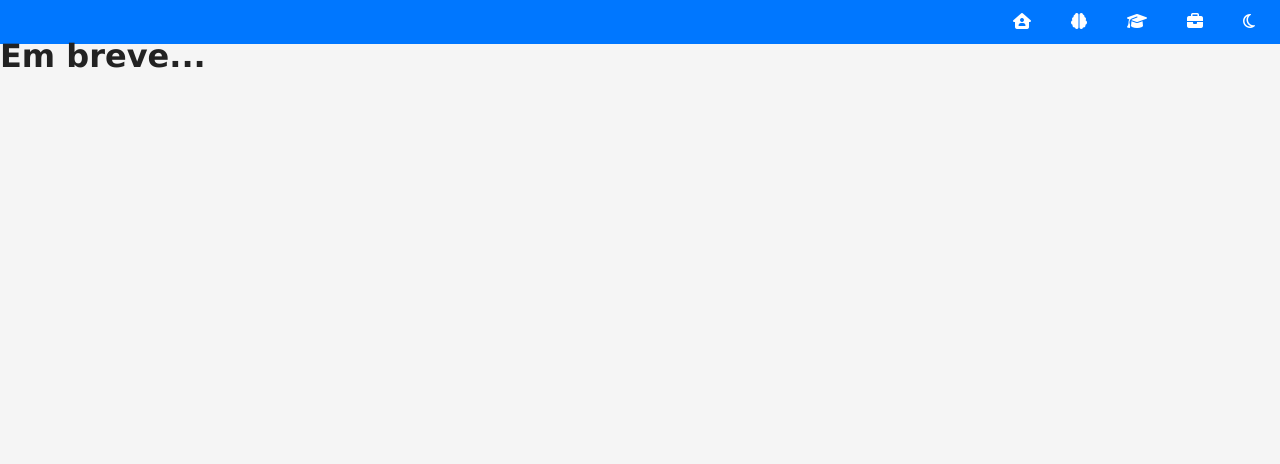
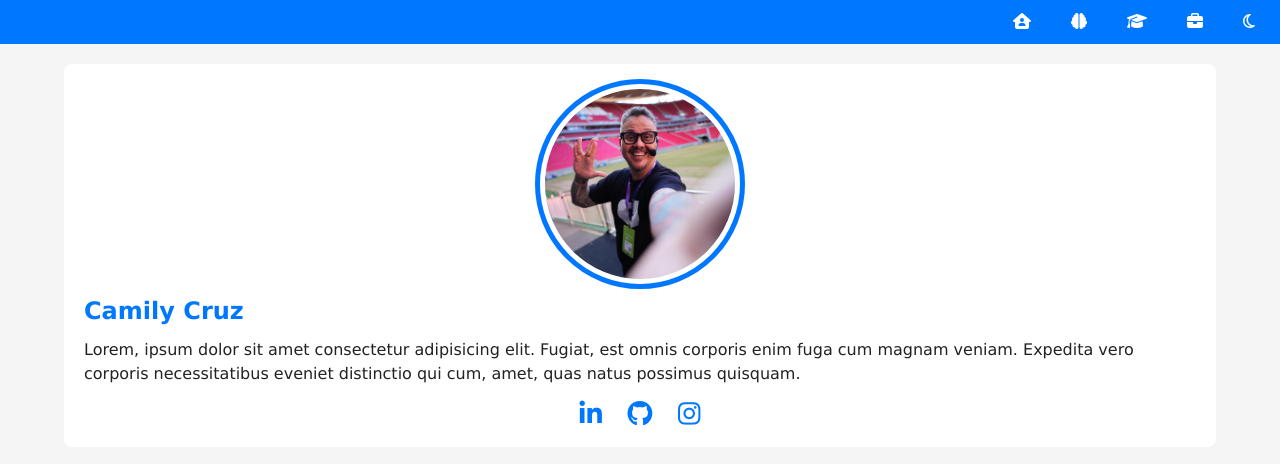
Before and after one commit to camilycruzvs/projeto-portfolio, a plain HTML site: page index.html in a window 1280 px wide. Drawn offline with Linux system fonts and the light colour scheme.

Commit message:
criação e estilização das seções e do main.

```diff
--- a/estilos/style.css
+++ b/estilos/style.css
@@ -51,10 +51,63 @@ header {
   font-weight: 600;
   padding: 12px 15px;
   border-radius: 5px;
-  transition: background-color .7s, color .5s;
+  transition: background-color .6s, color .5s;
 }
 
 #menu a:hover {
   background-color: var(--destaque-inverso);
   color: var(--destaque);
 }
+
+main {
+  display: grid;
+  grid-template-columns: auto 90vw auto;
+  gap: 20px;
+  margin-top: 20px;
+
+}
+
+#ficha {
+  background-color: var(--fundo-card);
+  padding: 20px;
+  border-radius: 8px;
+  grid-column: 2;
+}
+
+#ficha img.foto {
+  width: 200px;
+  aspect-ratio: 1/1;
+  object-fit: cover;
+  overflow: hidden;
+  border-radius: 50%;
+  border: 5px solid var(--fundo-card);
+  outline: 5px solid var(--destaque);
+  display: block;
+  margin: auto;
+  margin-bottom: 15px;
+}
+
+#ficha h1 {
+  color: var(--destaque);
+  margin: 15px 0;
+  font-size: 1.5em;
+  text-align: left;
+}
+
+#social {
+  display: flex;
+  justify-content: center;
+  align-items: center;
+  font-size: 1.6em;
+  gap: 1em;
+  margin-top: 15px;
+}
+
+#social a {
+  color: var(--destaque);
+  transition: color .5s;
+}
+
+#social a:hover {
+  color: var(--destaque-inverso);
+}
--- a/index.html
+++ b/index.html
@@ -22,7 +22,21 @@
     </header>
 
     <main>
-        <h1>Em breve...</h1>
+        <section id="ficha">
+            <img src="imagens/guanabara-perfil.jpg" alt="Camily" class="foto">
+            <h1>Camily Cruz</h1>
+            <p>Lorem, ipsum dolor sit amet consectetur adipisicing elit. Fugiat, est omnis corporis enim fuga cum magnam veniam. Expedita vero corporis necessitatibus eveniet distinctio qui cum, amet, quas natus possimus quisquam.</p>
+
+            <div id="social">
+                <a href="#" target="_blank" rel="nofollow"><i class="fa-brands fa-linkedin-in"></i></a>
+                <a href="#" target="_blank" rel="nofollow"><i class="fa-brands fa-github"></i></a>
+                <a href="#" target="_blank" rel="nofollow"><i class="fa-brands fa-instagram"></i></a>
+            </div>
+        </section>
+
+        <section id="detalhes">
+
+        </section>
     </main>
 
     <footer>
```
